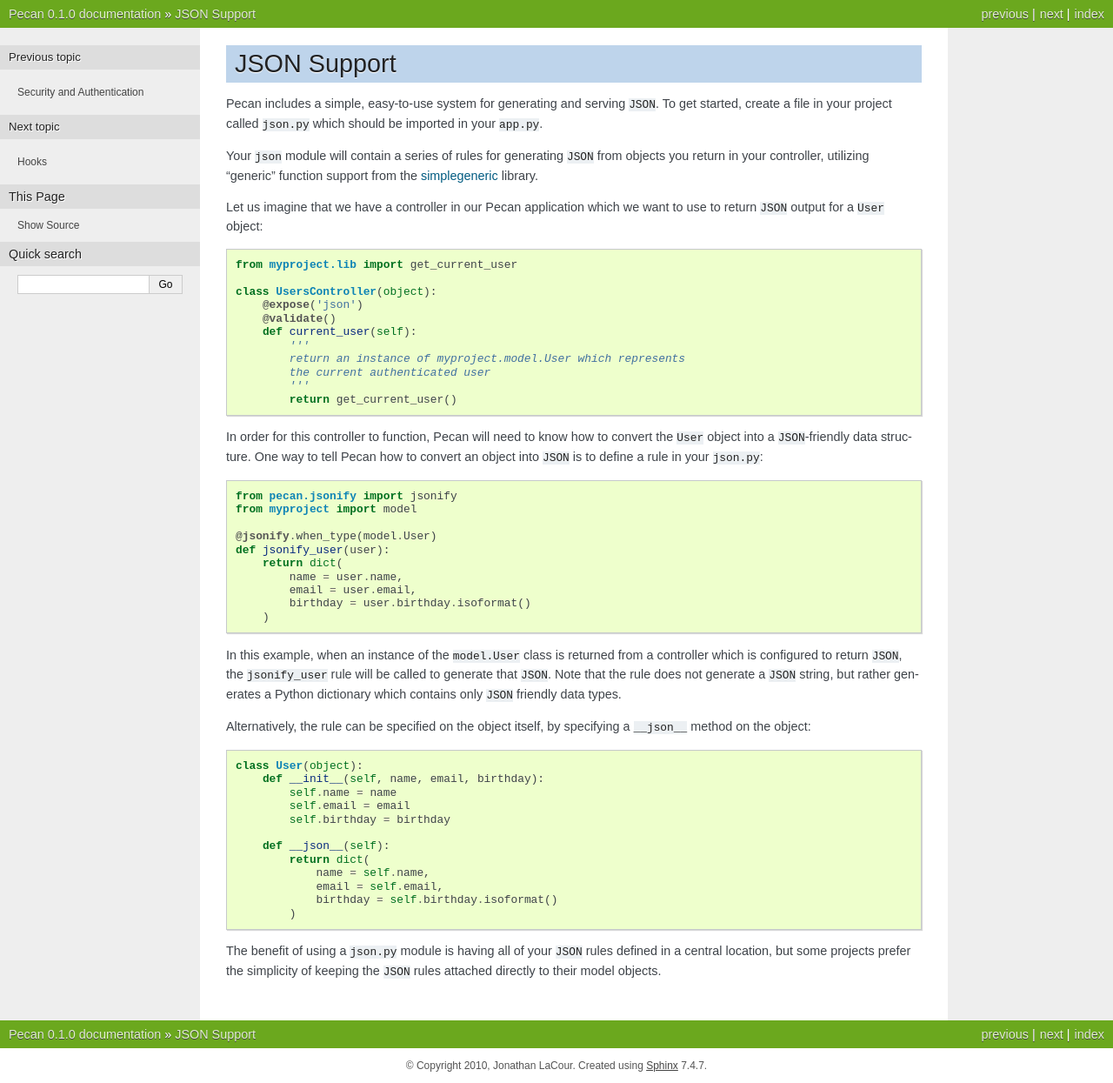
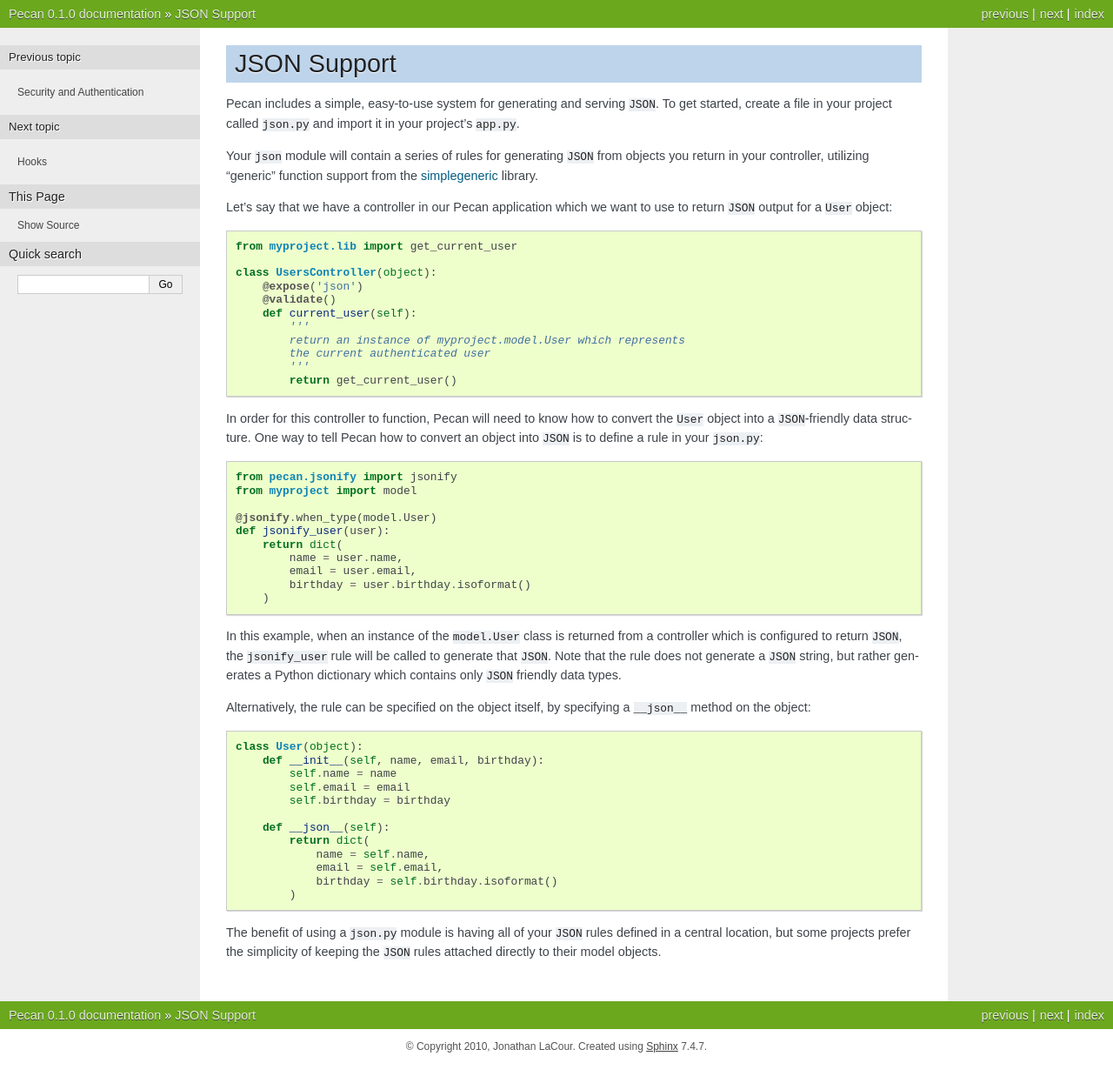
Before and after one commit to stackforge/pecan, a Sphinx documentation site: the page built from docs/source/jsonify.rst, in a window 1280 px wide. Shown: the whole page at 87% size. Built offline with Sphinx 7.4.7, drawn with Linux system fonts in a browser that asks for light colours; pages that are not in the unit, such as notebooks, are missing from menus; after the commit the page ends 1223 px from its top, so only the background shows below that.

Commit message:
More misc. documentation updates.

```diff
--- a/docs/source/hooks.rst
+++ b/docs/source/hooks.rst
@@ -85,7 +85,7 @@ the app and browse the application from our web browser::
 
 
 Included Pecan Hooks
-====================
+--------------------
 Pecan includes some hooks in its core and are very simple to start using them
 away. This section will describe their different uses, how to configure them
 and examples of common scenarios.
@@ -93,7 +93,7 @@ and examples of common scenarios.
 .. _requestviewerhook:
 
 RequestViewerHook
-=================
+-----------------
 This hooks is very useful for debugging purposes. It has access to every
 attribute the ``response`` object has plus a few others that are specific to
 the framework.
@@ -250,7 +250,7 @@ And these are the specific ones from Pecan and the hook:
 
 Blacklisting
 ------------
-Sometimes is annoying to get information about *every* single request. For this
+Sometimes it's annoying to get information about *every* single request. For this
 purpose, there is a matching list of url paths that you can pass into the hook
 so that paths that do not match are returned.
 
--- a/docs/source/index.rst
+++ b/docs/source/index.rst
@@ -55,16 +55,13 @@ lines of code.
 
 Cookbook
 ========
-We provide a couple of easy ways to get started including a short
-tutorial on App Engine.
-
 .. toctree::
    :maxdepth: 2
 
-   app_engine.rst
    sessions.rst
    databases.rst
    deployment.rst
+   app_engine.rst
 
 
 API Documentation
--- a/docs/source/jsonify.rst
+++ b/docs/source/jsonify.rst
@@ -5,14 +5,14 @@ JSON Support
 ============
 Pecan includes a simple, easy-to-use system for generating and serving
 ``JSON``. To get started, create a file in your project called
-``json.py`` which should be imported in your ``app.py``.
+``json.py`` and import it in your project's ``app.py``.
 
 Your ``json`` module will contain a series of rules for generating
 ``JSON`` from objects you return in your controller, utilizing
 "generic" function support from the
 `simplegeneric <http://pypi.python.org/pypi/simplegeneric>`_ library.
 
-Let us imagine that we have a controller in our Pecan application which
+Let's say that we have a controller in our Pecan application which
 we want to use to return ``JSON`` output for a ``User`` object::
 
     from myproject.lib import get_current_user
```
